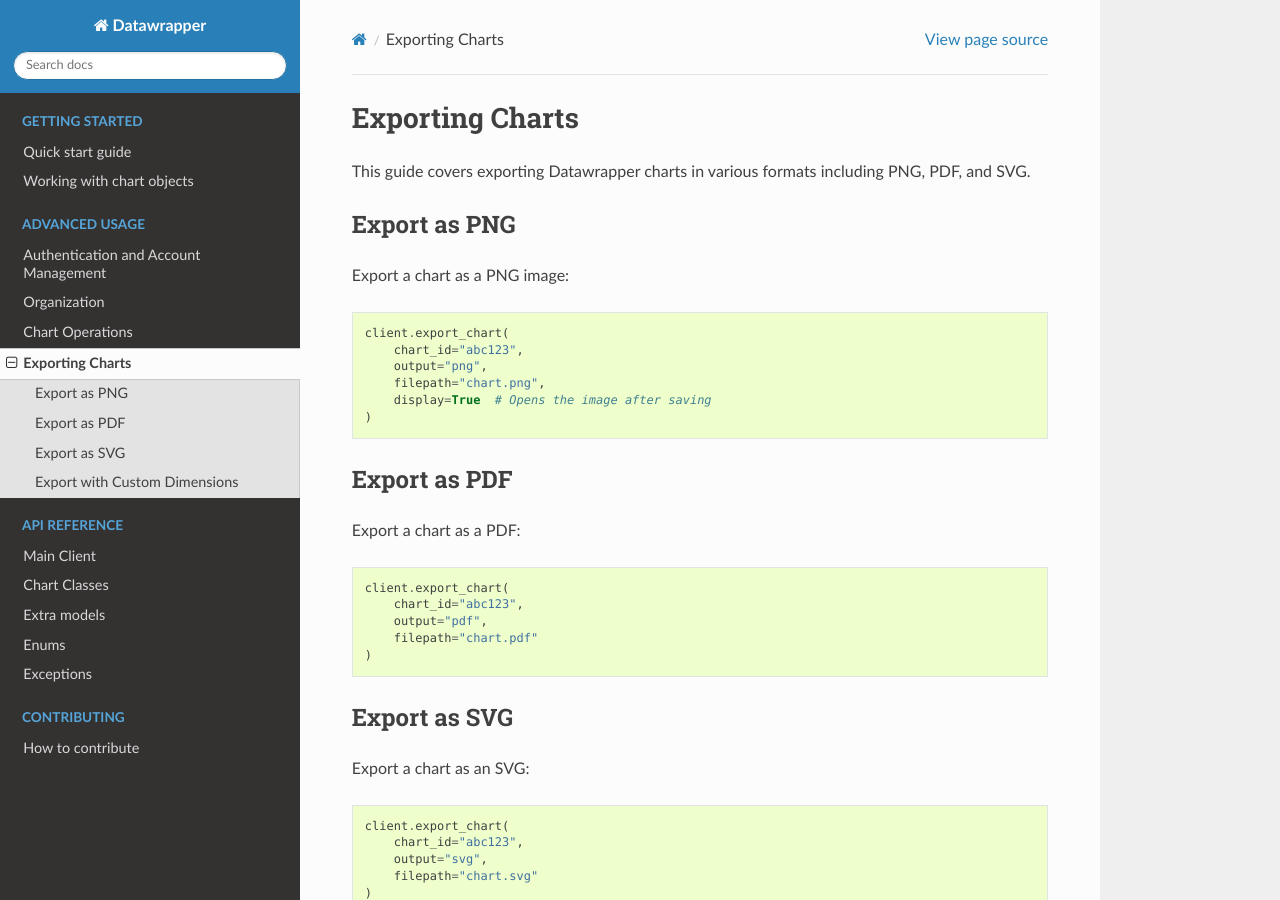
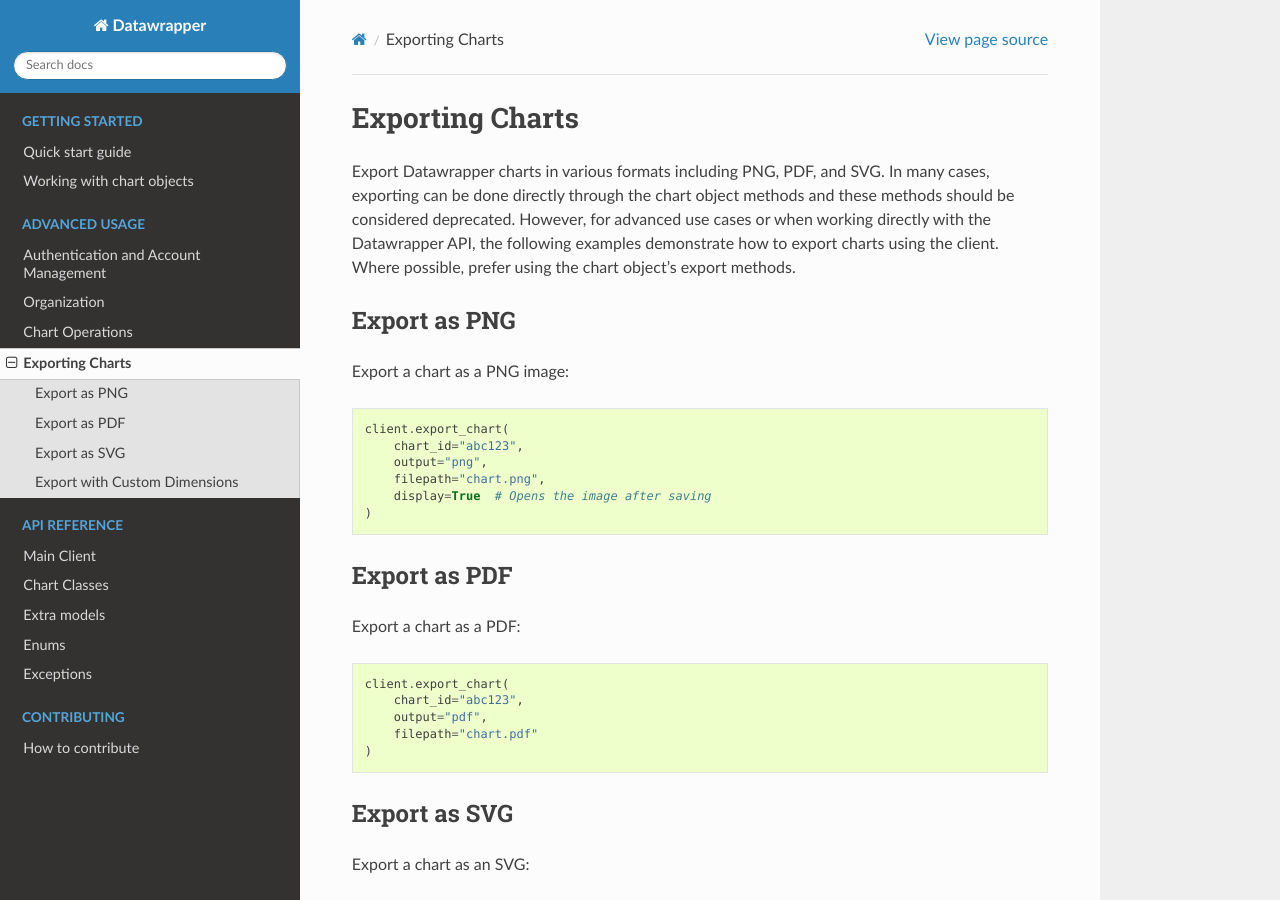
Before and after one commit to chekos/Datawrapper, a Sphinx documentation site: the page built from docs/user-guide/advanced/exporting.md, in a window 1280 px wide and 900 px high. Built offline with Sphinx 7.4.7 and the Read the Docs theme 3.1.0, drawn with Linux system fonts in a browser that asks for light colours; pages that are not in the unit, such as notebooks, are missing from menus; the version number could not be read and is left out.

Commit message:
Spell out how the OOP methods are preferred in our docs

```diff
--- a/docs/user-guide/advanced/exporting.md
+++ b/docs/user-guide/advanced/exporting.md
@@ -1,6 +1,6 @@
 # Exporting Charts
 
-This guide covers exporting Datawrapper charts in various formats including PNG, PDF, and SVG.
+Export Datawrapper charts in various formats including PNG, PDF, and SVG. In many cases, exporting can be done directly through the chart object methods and these methods should be considered deprecated. However, for advanced use cases or when working directly with the Datawrapper API, the following examples demonstrate how to export charts using the client. Where possible, prefer using the chart object's export methods.
 
 ## Export as PNG
 
```
Also changed, not shown: docs/user-guide/advanced/authentication-and-account.md (+1 -1 lines), docs/user-guide/advanced/chart-operations.md (+1 -1 lines), docs/user-guide/advanced/organization.md (+1 -1 lines).
